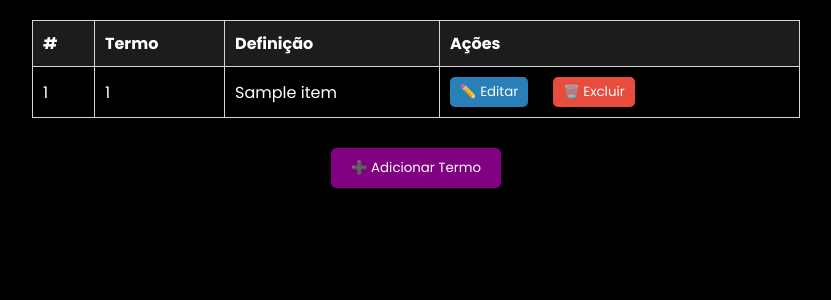
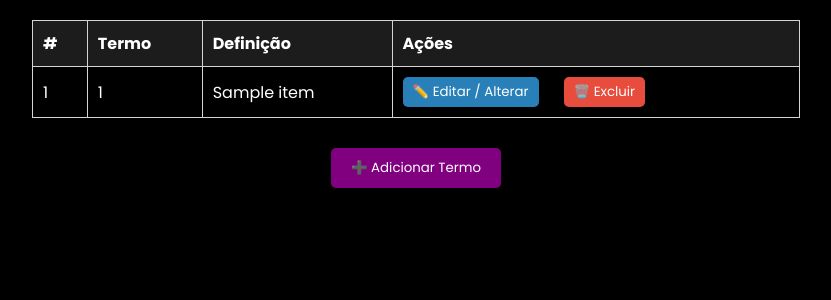
Before and after one commit to carvalhotamires/FlaskEdu, a Flask app: template templates/glossario.html in a window 1280 px wide. Shown: the part 212-512 px from the top of the page, without its empty margins (224-1055 px from the left). Run offline with Flask 3, Linux system fonts and the light colour scheme; the template is opened without the code that fills it: most values are stand-ins (such as "Sample title", 1, 10 or a date in 2020).

Commit message:
botão editar e alterar

```diff
--- a/templates/glossario.html
+++ b/templates/glossario.html
@@ -52,7 +52,7 @@
                 <div style="display: flex; gap: 20px;"><!-- Botão EDITAR -->
                     <a href="{{ url_for('editar_termo', termo_id=loop.index0) }}">
                         <button style="background-color: #2980b9; color: white; padding: 5px 10px; border: none; border-radius: 5px; margin-right: 5px;">
-                            ✏️ Editar
+                            ✏️ Editar / Alterar
                         </button>
                     </a>
 
```
